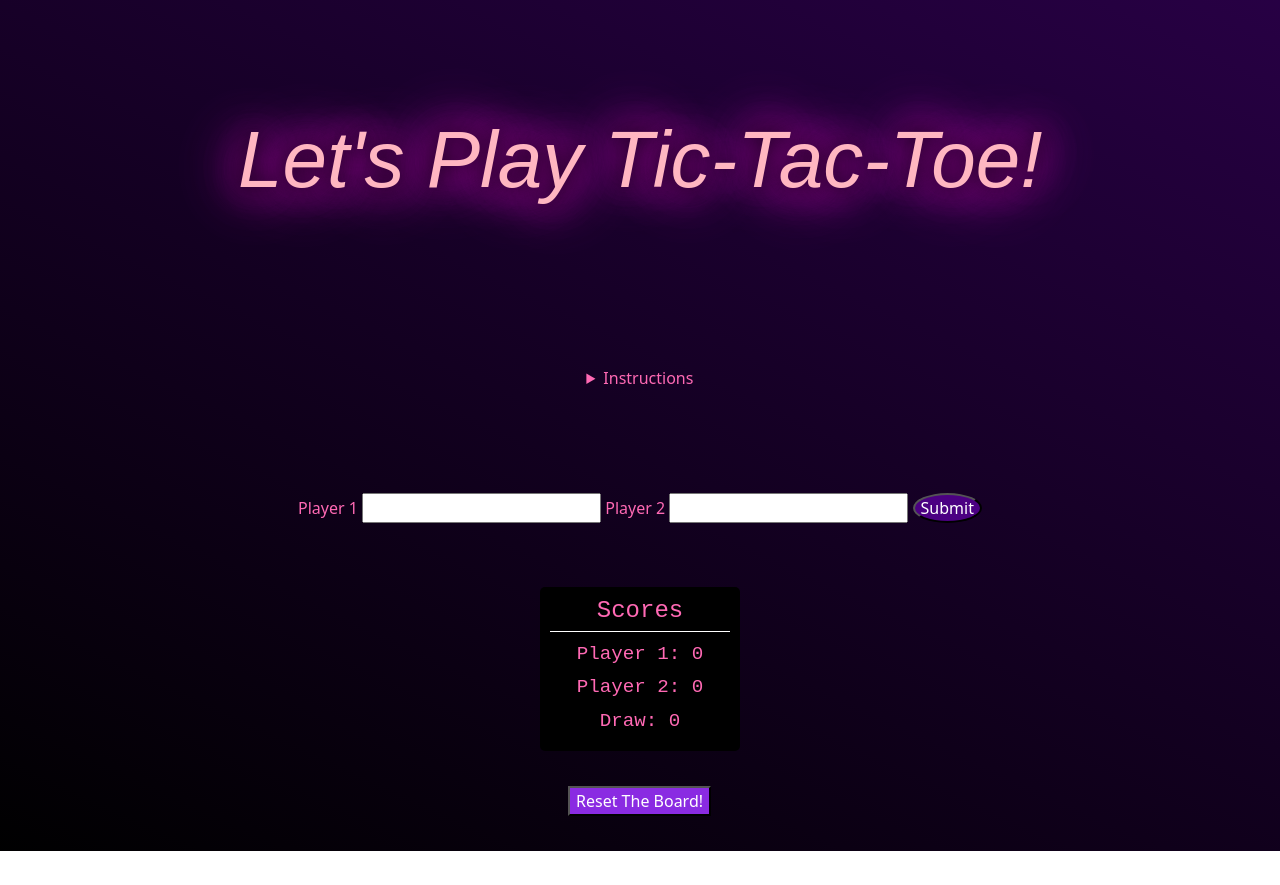
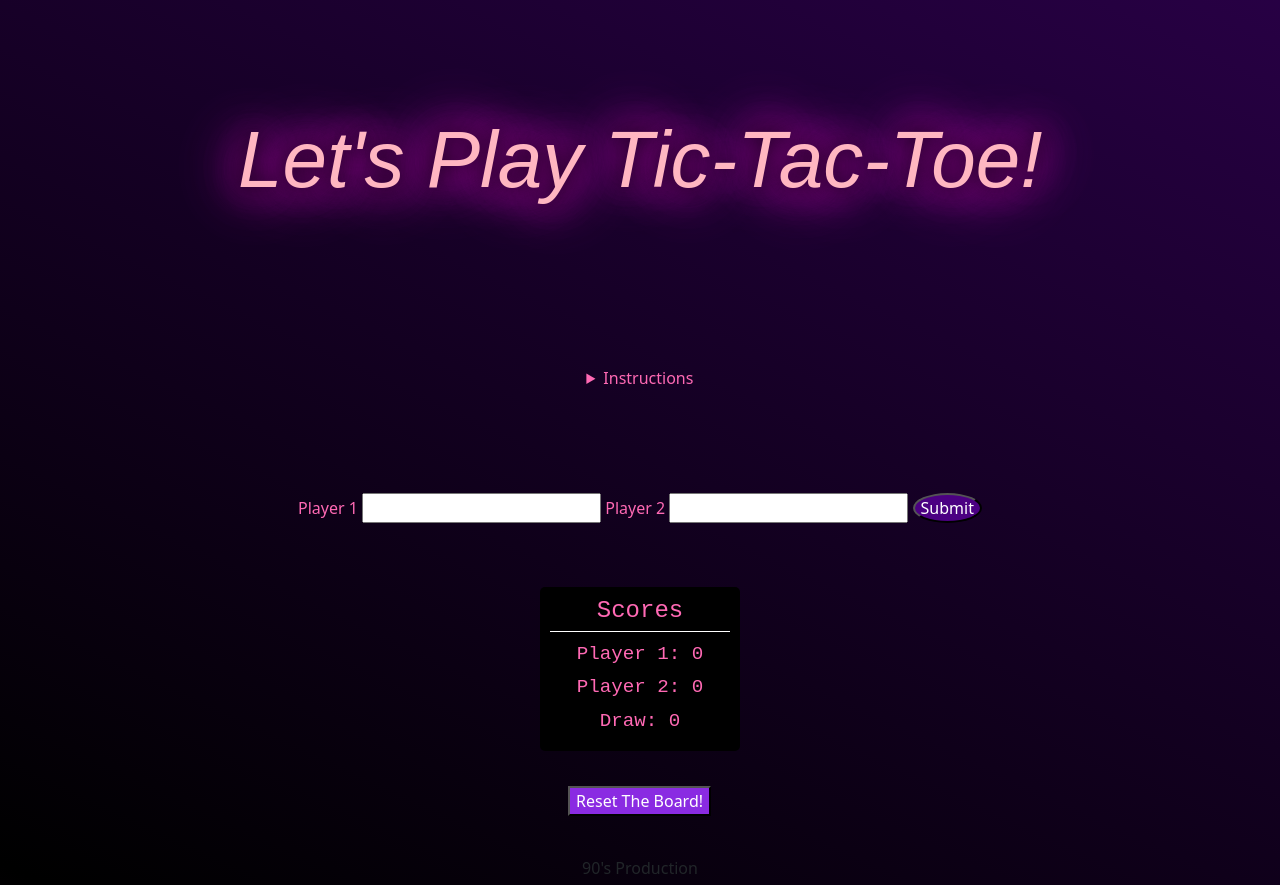
Before and after one commit to jhelm1217/tic-tac-toe, a plain HTML site: page index.html in a window 1280 px wide. Before the commit the page ends 851 px from the top, so only its background shows below. Drawn offline with nearby package versions, Linux system fonts and the light colour scheme.

Commit message:
final product

```diff
--- a/index.html
+++ b/index.html
@@ -59,6 +59,9 @@
 
         <button id="resetBtn">Reset The Board!</button>
         <div class="alert"></div>
+        <footer>
+          <p>90's Production</p>
+        </footer>
 
     <!-- BootStrap JavaScript -->
     <script src="https://cdn.jsdelivr.net/npm/@popperjs/core@2.11.8/dist/umd/popper.min.js" integrity="sha384-I7E8VVD/ismYTF4hNIPjVp/Zjvgyol6VFvRkX/vR+Vc4jQkC+hVqc2pM8ODewa9r" crossorigin="anonymous"></script>
```
